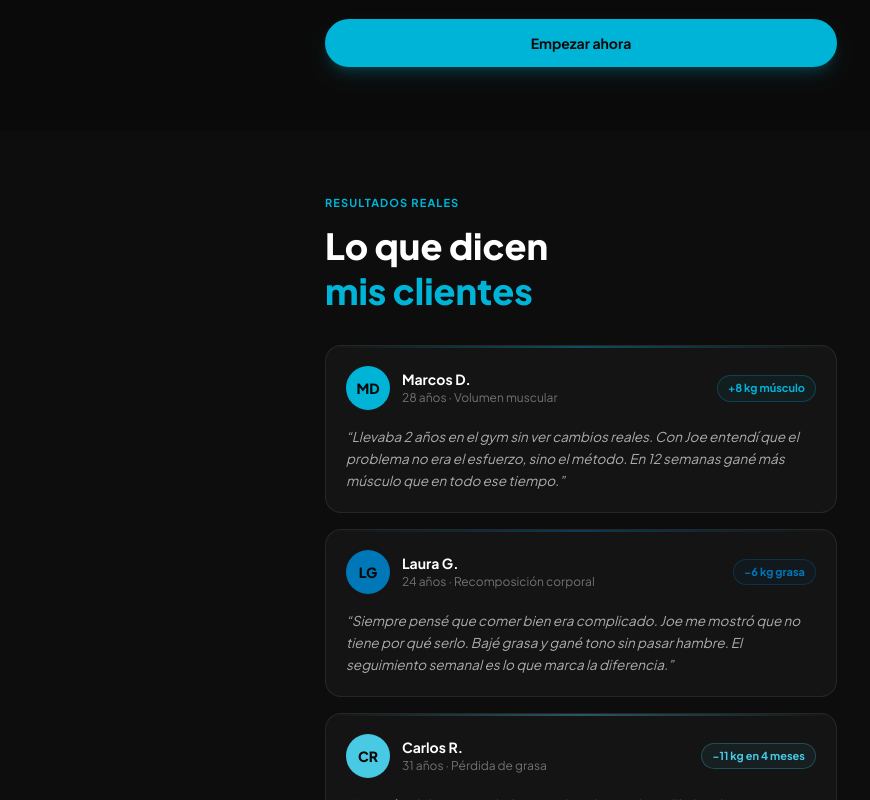
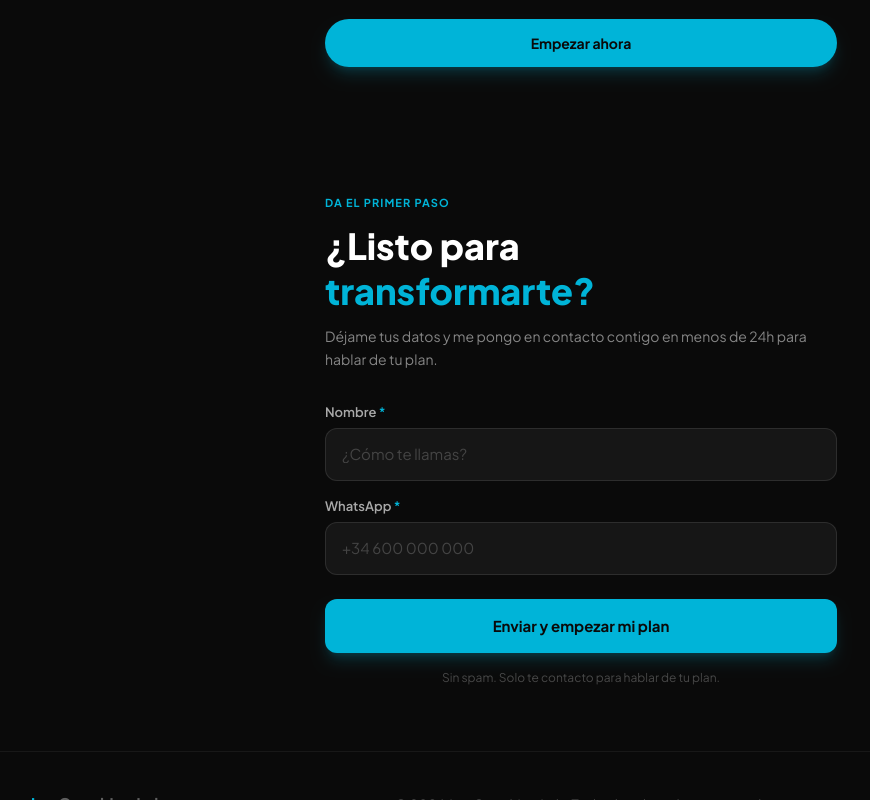
Before and after one commit to benjaminromero5631/joe-coaching-lab, a Next.js app: page / in a window 1280 px wide. Shown: the part 1520-2320 px from the top of the page, without its empty margins (59-929 px from the left). Built offline with nearby package versions, Linux system fonts and the light colour scheme.

Commit message:
descripción del cambio

```diff
--- a/app/page.tsx
+++ b/app/page.tsx
@@ -1,7 +1,6 @@
 import Navbar from "@/components/Navbar";
 import Hero from "@/components/Hero";
 import Plan from "@/components/Plan";
-import CasoExito from "@/components/CasoExito";
 import Contacto from "@/components/Contacto";
 import Footer from "@/components/Footer";
 import FloatingCTA from "@/components/FloatingCTA";
@@ -13,8 +12,7 @@ export default function Home() {
       <main>
         <Hero />
         <Plan />
-        <CasoExito />
-        <Contacto />
+<Contacto />
       </main>
       <Footer />
       <FloatingCTA />
```
